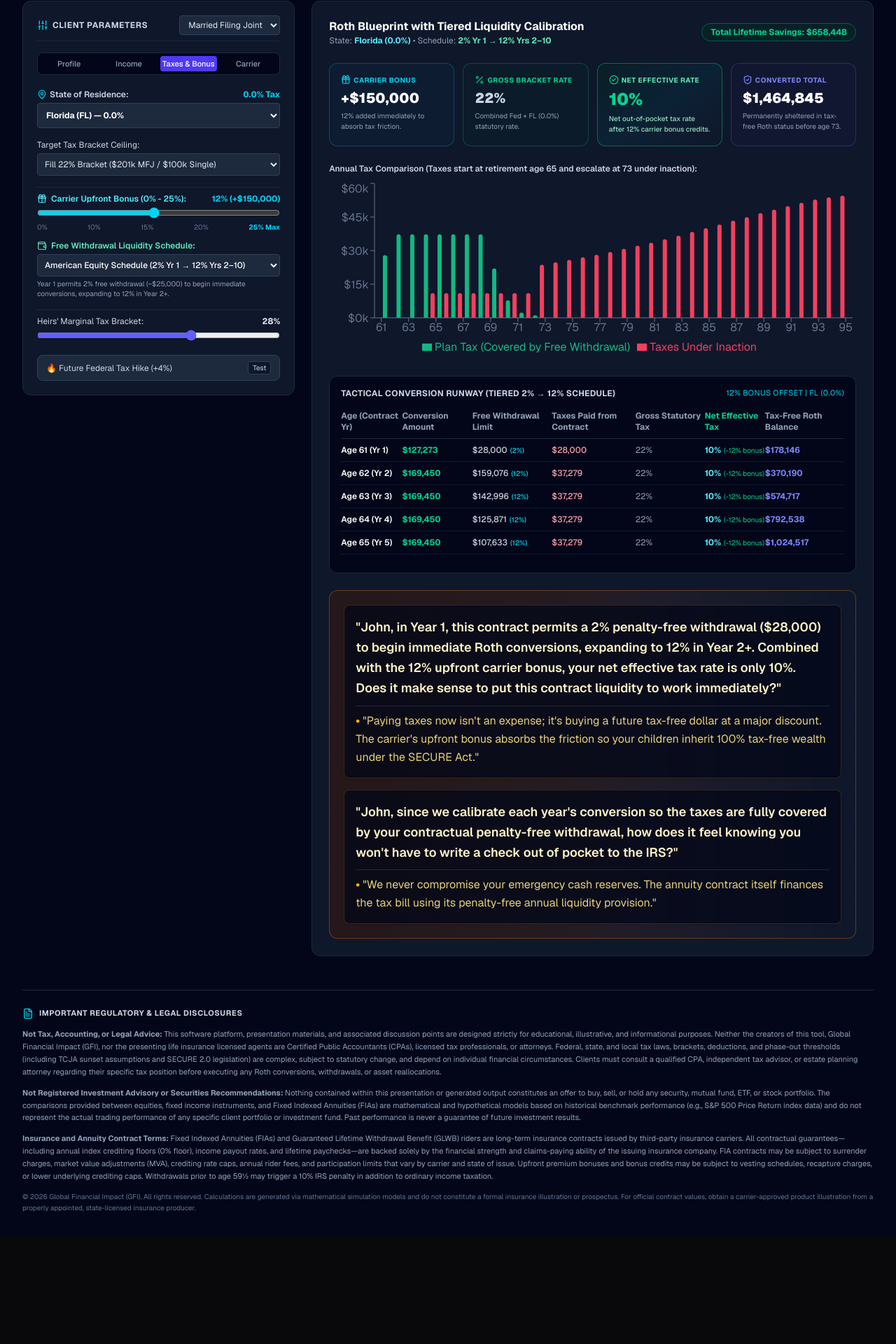
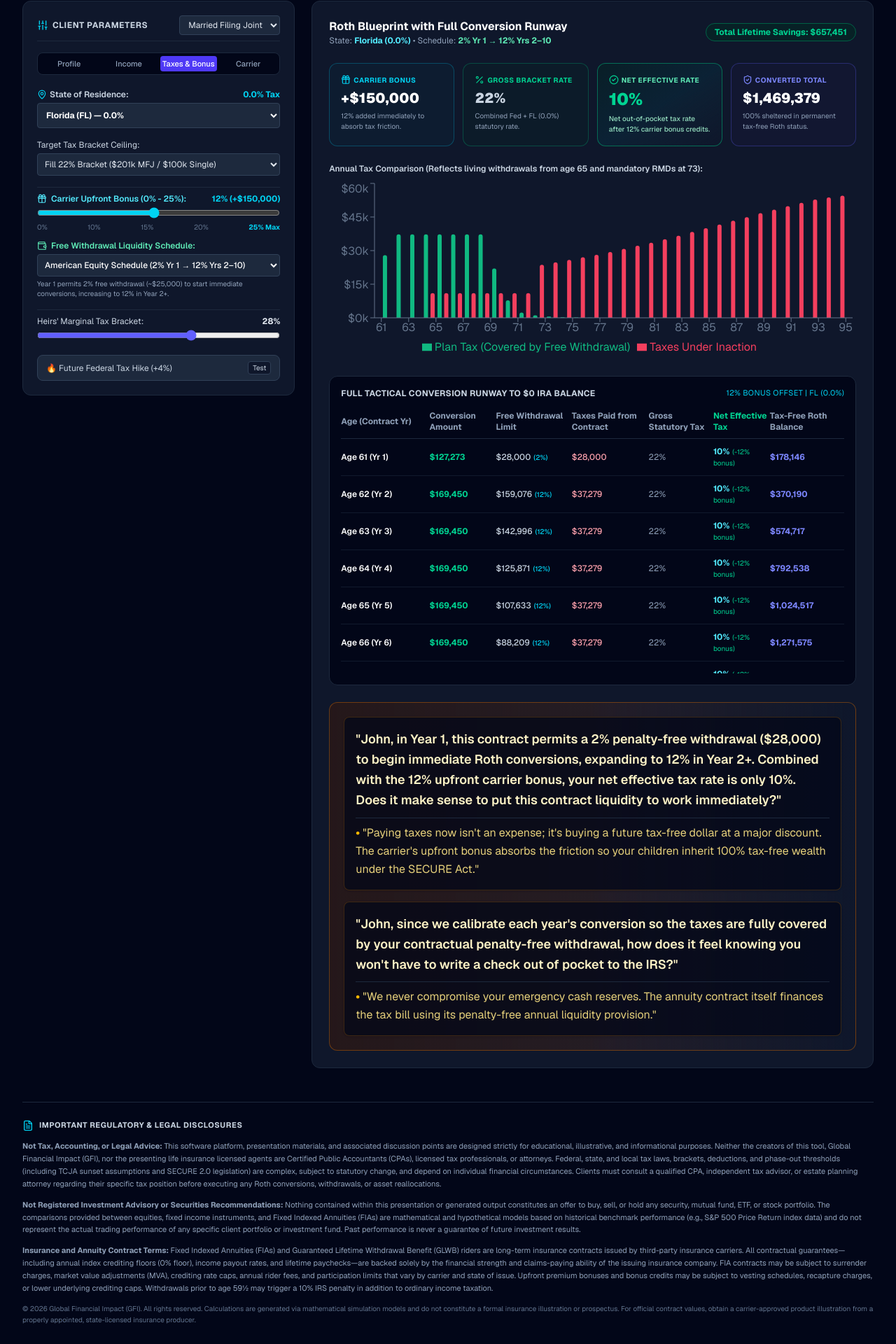
Before and after one commit to jromangfi21/gfi-platform, a Next.js app in the folder advisor-tool/: page / in a window 1280 px wide. Shown: the part 296-2216 px from the top of the page at 70% size. Before the commit the page ends 2062 px from the top, so only its background shows below. Built offline with nearby package versions, Linux system fonts and the light colour scheme.

Commit message:
Deploy full GFI Distribution Blueprint with tiered liquidity and complete Roth runway

```diff
--- a/advisor-tool/app/page.tsx
+++ b/advisor-tool/app/page.tsx
@@ -19,7 +19,7 @@ export default function AdvisorTool() {
   const [storyStep, setStoryStep] = useState<1 | 2 | 3>(1);
   const [showAdvisorNotes, setShowAdvisorNotes] = useState(true);
 
-  // Section Accordion Navigation for Inputs
+  // Accordion Section State
   const [openSection, setOpenSection] = useState<'client' | 'income' | 'tax' | 'carrier'>('tax');
 
   // Client Demographics & Balances
@@ -41,25 +41,23 @@ export default function AdvisorTool() {
   const [heirsTaxRate, setHeirsTaxRate] = useState(0.28);
   const [taxHikeActive, setTaxHikeActive] = useState(false);
 
-  // State tax rate is driven by selected state
   const stateTaxRate = (STATE_TAX_RATES[selectedState]?.rate ?? 0.00);
 
-  // Carrier Bonus & Tiered Free Withdrawal Schedule
+  // Carrier Bonus & Dynamic Schedule
   const [carrierBonusPct, setCarrierBonusPct] = useState(0.12);
   const [freeWithdrawalSchedule, setFreeWithdrawalSchedule] = useState<FreeWithdrawalSchedule>('tiered_2_12');
   const [customFreeWithdrawalPct, setCustomFreeWithdrawalPct] = useState(0.10);
 
-  // Backtest & Income Rider Parameters
+  // Backtest Parameters
   const [backtestPeriod, setBacktestPeriod] = useState<BacktestPeriod>('2000_2010');
   const [fiaCap, setFiaCap] = useState(0.095);
   const [fixedRate, setFixedRate] = useState(0.0475);
   const [incomeAllocationPct, setIncomeAllocationPct] = useState(0.40);
   const [incomePayoutRate, setIncomePayoutRate] = useState(0.065);
 
-  // Personalized Client First Name
   const firstName = clientName.split('&')[0].trim() || (lang === 'es' ? 'Cliente' : 'Client');
 
-  // Run Calculations
+  // Multi-Year Tax Simulation Execution
   const taxAnalysis = runRobustTaxSimulation({
     currentAge,
     retirementAge,
@@ -92,7 +90,7 @@ export default function AdvisorTool() {
     taxRateOnFixed: 0.24,
   });
 
-  // Income FIA vs. Traditional 60/40 Portfolio Calculations
+  // Income Modeling Calculations
   const incomeDedicatedCapital = Math.round(iraBalance * incomeAllocationPct);
   const guaranteedFiaIncome = Math.round(incomeDedicatedCapital * incomePayoutRate);
   const traditional4PctIncome = Math.round(incomeDedicatedCapital * 0.04);
@@ -100,7 +98,6 @@ export default function AdvisorTool() {
   const capitalNeededUnder4Pct = Math.round(guaranteedFiaIncome / 0.04);
   const liberatedCapitalForGrowth = Math.max(0, capitalNeededUnder4Pct - incomeDedicatedCapital);
 
-  // Paycheck Stream Comparison
   let simulated6040Bal = incomeDedicatedCapital;
   const incomePaycheckComparison = backtest.results.map((r) => {
     const stockReturn = r.sp500Return / 100;
@@ -122,7 +119,7 @@ export default function AdvisorTool() {
 
   const t = {
     en: {
-      platformTitle: "The GFI Distribution Blueprint",
+      platformTitle: "The GFI Distribution Blueprint™",
       platformSubtitle: "Tax Optimization & Income Architecture",
       educationalBadge: "EDUCATIONAL & INFORMATIONAL MODEL ONLY",
       preparedFor: "Prepared for:",
@@ -799,7 +796,6 @@ export default function AdvisorTool() {
                     </div>
                   </div>
 
-                  {/* Dynamic Free Withdrawal Schedule Selector */}
                   <div>
                     <label className="text-slate-300 block mb-1 font-semibold flex items-center justify-between">
                       <span className="flex items-center gap-1.5 text-emerald-300">
@@ -816,7 +812,7 @@ export default function AdvisorTool() {
                       <option value="flat_10">Flat Allowance (10% Every Year)</option>
                     </select>
                     <span className="text-[10px] text-slate-400 mt-1 block">
-                      {freeWithdrawalSchedule === 'tiered_2_12' && 'Year 1 permits 2% free withdrawal (~$' + Math.round(iraBalance * 0.02).toLocaleString() + ') to begin immediate conversions, expanding to 12% in Year 2+.'}
+                      {freeWithdrawalSchedule === 'tiered_2_12' && 'Year 1 permits 2% free withdrawal (~$' + Math.round(iraBalance * 0.02).toLocaleString() + ') to start immediate conversions, increasing to 12% in Year 2+.'}
                       {freeWithdrawalSchedule === 'standard_10' && 'Conversions begin Year 2 once 10% penalty-free withdrawal becomes active.'}
                       {freeWithdrawalSchedule === 'flat_10' && 'Flat 10% annual free liquidity modeled across all contract durations.'}
                     </span>
@@ -936,7 +932,7 @@ export default function AdvisorTool() {
                 <div className="flex flex-col sm:flex-row justify-between items-start sm:items-center gap-3">
                   <div>
                     <h3 className="font-bold text-white text-base">
-                      {lang === 'es' ? 'Estrategia Roth con Calendario de Retiros Libres' : 'Roth Blueprint with Tiered Liquidity Calibration'}
+                      {lang === 'es' ? 'Estrategia Roth con Calendario de Retiros Libres' : 'Roth Blueprint with Full Conversion Runway'}
                     </h3>
                     <p className="text-xs text-slate-400">
                       State: <b className="text-cyan-300">{STATE_TAX_RATES[selectedState]?.name} ({(stateTaxRate * 100).toFixed(1)}%)</b> • Schedule: <b className="text-emerald-300">{freeWithdrawalSchedule === 'tiered_2_12' ? '2% Yr 1 → 12% Yrs 2–10' : freeWithdrawalSchedule}</b>
@@ -987,7 +983,7 @@ export default function AdvisorTool() {
                     </span>
                     <div className="text-xl font-black text-white">${taxAnalysis.totalConversionsExecuted.toLocaleString()}</div>
                     <p className="text-[10px] text-slate-400">
-                      Permanently sheltered in tax-free Roth status before age 73.
+                      100% sheltered in permanent tax-free Roth status.
                     </p>
                   </div>
                 </div>
@@ -995,7 +991,7 @@ export default function AdvisorTool() {
                 {/* Multi-Year Taxes Graph */}
                 <div>
                   <div className="text-xs font-semibold text-slate-300 mb-2">
-                    Annual Tax Comparison (Taxes start at retirement age {retirementAge} and escalate at 73 under inaction):
+                    Annual Tax Comparison (Reflects living withdrawals from age {retirementAge} and mandatory RMDs at 73):
                   </div>
                   <div className="h-64 w-full">
                     <ResponsiveContainer width="100%" height="100%">
@@ -1011,15 +1007,15 @@ export default function AdvisorTool() {
                   </div>
                 </div>
 
-                {/* Annual Conversion Schedule Table with Dynamic Schedule Rates */}
+                {/* Full Multi-Year Conversion Runway Table */}
                 <div className="bg-slate-950 p-4 rounded-xl border border-slate-800 space-y-2">
                   <div className="text-xs font-bold text-slate-300 uppercase tracking-wide flex justify-between items-center">
-                    <span>Tactical Conversion Runway ({freeWithdrawalSchedule === 'tiered_2_12' ? 'Tiered 2% → 12% Schedule' : 'Standard Schedule'})</span>
+                    <span>Full Tactical Conversion Runway to $0 IRA Balance</span>
                     <span className="text-[11px] text-cyan-400 font-normal">
                       {(carrierBonusPct * 100).toFixed(0)}% Bonus Offset | {selectedState} ({(stateTaxRate * 100).toFixed(1)}%)
                     </span>
                   </div>
-                  <div className="overflow-x-auto max-h-56">
+                  <div className="overflow-x-auto max-h-96">
                     <table className="w-full text-left text-xs border-collapse">
                       <thead className="sticky top-0 bg-slate-950 border-b border-slate-800 text-slate-400">
                         <tr>
@@ -1033,23 +1029,33 @@ export default function AdvisorTool() {
                         </tr>
                       </thead>
                       <tbody className="divide-y divide-slate-800/60 text-slate-300">
-                        {taxAnalysis.yearlyData.filter(d => d.age < 73).map(d => (
+                        {taxAnalysis.yearlyData.filter(d => d.conversionAmount > 0).map(d => (
                           <tr key={d.age} className="hover:bg-slate-900/50">
-                            <td className="py-2 font-semibold text-white">Age {d.age} (Yr {d.contractYear})</td>
-                            <td className="py-2 text-emerald-400 font-bold">${d.conversionAmount.toLocaleString()}</td>
-                            <td className="py-2 text-slate-300 font-medium">
+                            <td className="py-2.5 font-semibold text-white">Age {d.age} (Yr {d.contractYear})</td>
+                            <td className="py-2.5 text-emerald-400 font-bold">${d.conversionAmount.toLocaleString()}</td>
+                            <td className="py-2.5 text-slate-300 font-medium">
                               ${d.maxFreeWithdrawal.toLocaleString()}
                               <span className="text-[10px] text-cyan-400 ml-1">({d.maxFreeWithdrawalRatePct}%)</span>
                             </td>
-                            <td className="py-2 text-rose-300 font-medium">${d.taxesPaidFromWithdrawal.toLocaleString()}</td>
-                            <td className="py-2 text-slate-400">{d.statutoryRatePct}%</td>
-                            <td className="py-2 text-cyan-300 font-bold">
+                            <td className="py-2.5 text-rose-300 font-medium">${d.taxesPaidFromWithdrawal.toLocaleString()}</td>
+                            <td className="py-2.5 text-slate-400">{d.statutoryRatePct}%</td>
+                            <td className="py-2.5 text-cyan-300 font-bold">
                               {d.netEffectiveRatePct}%
                               <span className="text-[10px] text-emerald-400 ml-1 font-normal">(-{(carrierBonusPct * 100).toFixed(0)}% bonus)</span>
                             </td>
-                            <td className="py-2 text-indigo-400 font-bold">${d.planRoth.toLocaleString()}</td>
+                            <td className="py-2.5 text-indigo-400 font-bold">${d.planRoth.toLocaleString()}</td>
                           </tr>
                         ))}
+                        {/* Summary Completion Row */}
+                        <tr className="bg-emerald-950/30 border-t-2 border-emerald-500/50 font-bold">
+                          <td className="py-2.5 text-emerald-300 uppercase tracking-wide">Total Runway Complete</td>
+                          <td className="py-2.5 text-emerald-400">${taxAnalysis.totalConversionsExecuted.toLocaleString()}</td>
+                          <td className="py-2.5 text-slate-400">--</td>
+                          <td className="py-2.5 text-rose-300">${(taxAnalysis.totalConversionsExecuted * (taxAnalysis.overallNetEffectiveTaxRate / 100)).toFixed(0).replace(/\B(?=(\d{3})+(?!\d))/g, ",")}</td>
+                          <td className="py-2.5 text-slate-400">{taxAnalysis.grossStatutoryRatePct}% Avg</td>
+                          <td className="py-2.5 text-cyan-300 font-bold">{taxAnalysis.overallNetEffectiveTaxRate}% Net</td>
+                          <td className="py-2.5 text-emerald-300 font-black">100% Tax-Free Roth</td>
+                        </tr>
                       </tbody>
                     </table>
                   </div>
@@ -1149,28 +1155,6 @@ export default function AdvisorTool() {
                     <button onClick={() => setStoryStep(2)} className="w-full py-3 bg-indigo-600 hover:bg-indigo-500 text-white text-xs font-bold rounded-lg flex items-center justify-center gap-2">
                       {currentT.btnGoToAct2} <ChevronRight className="w-4 h-4" />
                     </button>
-
-                    {showAdvisorNotes && (
-                      <div className="mt-4 p-5 bg-gradient-to-r from-amber-950/40 via-amber-900/20 to-slate-900 border border-amber-600/40 rounded-xl space-y-4">
-                        <div className="space-y-4 text-base md:text-lg text-amber-100 font-medium leading-relaxed">
-                          <div className="p-4 bg-slate-950/70 rounded-lg border border-amber-500/20 shadow-sm space-y-2.5">
-                            <div className="text-base md:text-lg text-amber-100 font-semibold leading-relaxed">
-                              {lang === 'es'
-                                ? `"${firstName}, ¿qué sucedería si sus retiros de jubilación a partir de los ${retirementAge} años lo empujan a un tramo impositivo más alto de lo planeado, seguido por las RMD obligatorias a los 73 años? ¿Cómo impactaría esto su estilo de vida?"`
-                                : `"${firstName}, what would happen if your retirement withdrawals starting at age ${retirementAge} push you into a higher tax bracket than expected, followed by compulsory RMDs at 73—how would that affect your lifestyle?"`
-                              }
-                            </div>
-                            <div className="text-sm md:text-base text-amber-200/90 border-t border-slate-800 pt-2 font-normal leading-relaxed">
-                              <span className="text-amber-400 font-bold mr-1">•</span>
-                              {lang === 'es'
-                                ? `"Los jubilados no le temen tanto a las caídas del mercado como a perder el control sobre sus ingresos. Las RMD le otorgan al IRS el control total de su factura fiscal."`
-                                : `"Retirees don't fear market crashes as much as they fear losing control over their income. RMDs give the IRS total control over your tax bill."`
-                              }
-                            </div>
-                          </div>
-                        </div>
-                      </div>
-                    )}
                   </div>
                 )}
 
--- a/advisor-tool/app/taxEngine.ts
+++ b/advisor-tool/app/taxEngine.ts
@@ -70,7 +70,7 @@ export interface TaxSimulationParams {
   taxableBrokerage: number;
   annualFixedIncome: number;
   annualSocialSecurity: number;
-  annualWithdrawalNeed: number; // Added
+  annualWithdrawalNeed: number;
   expectedReturn: number;
   targetBracketCeiling: number;
   stateCode: string;
@@ -143,9 +143,11 @@ export function runRobustTaxSimulation(params: TaxSimulationParams): TaxSimulati
   const stdDeduction = filingStatus === 'mfj' ? 29200 : 14600;
   const upfrontBonusDollars = Math.round(traditionalIra * carrierBonusPct);
 
+  // Inaction Path
   let baseIra = traditionalIra;
   let baseRoth = rothBalance;
 
+  // Optimized Strategic Plan Path
   let planIra = traditionalIra + upfrontBonusDollars;
   let planRoth = rothBalance;
 
@@ -160,6 +162,7 @@ export function runRobustTaxSimulation(params: TaxSimulationParams): TaxSimulati
   for (let age = currentAge; age <= endAge; age++) {
     const contractYear = age - currentAge + 1;
 
+    // Determine current year contractual free withdrawal allowance
     let maxFreeWithdrawalRate = 0.10;
     if (freeWithdrawalSchedule === 'tiered_2_12') {
       maxFreeWithdrawalRate = contractYear === 1 ? 0.02 : contractYear <= 10 ? 0.12 : 0.10;
@@ -169,7 +172,7 @@ export function runRobustTaxSimulation(params: TaxSimulationParams): TaxSimulati
       maxFreeWithdrawalRate = freeWithdrawalPct;
     }
 
-    // Baseline RMDs & Living Withdrawals
+    // 1. Baseline Calculations (Inaction)
     let baseTaxableIncome = annualFixedIncome + (annualSocialSecurity * 0.85);
     let baselineYearTax = 0;
 
@@ -177,12 +180,10 @@ export function runRobustTaxSimulation(params: TaxSimulationParams): TaxSimulati
       if (age >= 73) {
         const divisor = RMD_DIVISORS[age] || 8.0;
         const rmd = baseIra / divisor;
-        // In retirement, distribution is the greater of the required RMD or the client's actual spending need
         const actualDistribution = Math.max(rmd, annualWithdrawalNeed);
         baseTaxableIncome += actualDistribution;
         baseIra = Math.max(0, baseIra - actualDistribution);
       } else {
-        // Between retirement age and 73: withdrawals directly match the client's target retirement income need
         baseTaxableIncome += annualWithdrawalNeed;
         baseIra = Math.max(0, baseIra - annualWithdrawalNeed);
       }
@@ -194,7 +195,7 @@ export function runRobustTaxSimulation(params: TaxSimulationParams): TaxSimulati
     totalBaselineTax += baselineYearTax;
     baseIra = Math.round(baseIra * (1 + expectedReturn));
 
-    // Optimized Plan: Conversions before Age 73
+    // 2. Strategic Plan: Conversions until Plan IRA reaches $0
     let conversionAmount = 0;
     let maxFreeDollars = Math.round(planIra * maxFreeWithdrawalRate);
     let taxesPaidFromWithdrawal = 0;
@@ -202,13 +203,14 @@ export function runRobustTaxSimulation(params: TaxSimulationParams): TaxSimulati
     let statRatePct = 0;
     let netRatePct = 0;
 
-    if (age < 73 && planIra > 0) {
+    if (planIra > 0) {
       const fixedBase = Math.max(0, (annualFixedIncome + (annualSocialSecurity * 0.85)) - stdDeduction);
       const capacity = Math.max(0, targetBracketCeiling - fixedBase);
 
       const combinedStatRate = (capacity > 100000 ? 0.22 : 0.12) + stateTaxRate;
       statRatePct = Number((combinedStatRate * 100).toFixed(1));
 
+      // Calculate conversion capacity strictly within free withdrawal liquidity
       const maxConversionPossible = Math.round(maxFreeDollars / combinedStatRate);
       conversionAmount = Math.min(planIra, Math.min(capacity, maxConversionPossible));
 
@@ -225,16 +227,19 @@ export function runRobustTaxSimulation(params: TaxSimulationParams): TaxSimulati
         totalConversionsExecuted += conversionAmount;
         totalTaxesPaidOnConversions += taxesPaidFromWithdrawal;
       }
-    } else if (age >= 73) {
+    } else {
+      // 100% Tax-Free Roth distributions during retirement
+      if (age >= retirementAge) {
+        planRoth = Math.max(0, planRoth - annualWithdrawalNeed);
+      }
+      const fixedTaxable = Math.max(0, (annualFixedIncome + (annualSocialSecurity * 0.85)) - stdDeduction);
+      planYearTax = Math.round(fixedTaxable * stateTaxRate);
+    }
+
+    if (age >= 73) {
       const divisor = RMD_DIVISORS[age] || 8.0;
       const avoidedRmd = planIra > 0 ? (baseIra - planIra) / divisor : baseIra / divisor;
       totalRmdAvoided += Math.max(0, Math.round(avoidedRmd));
-
-      // Post-73 living need is drawn from the tax-free Roth account
-      planRoth = Math.max(0, planRoth - annualWithdrawalNeed);
-
-      const fixedTaxable = Math.max(0, (annualFixedIncome + (annualSocialSecurity * 0.85)) - stdDeduction);
-      planYearTax = Math.round(fixedTaxable * stateTaxRate);
     }
 
     totalPlanTax += planYearTax;
```
